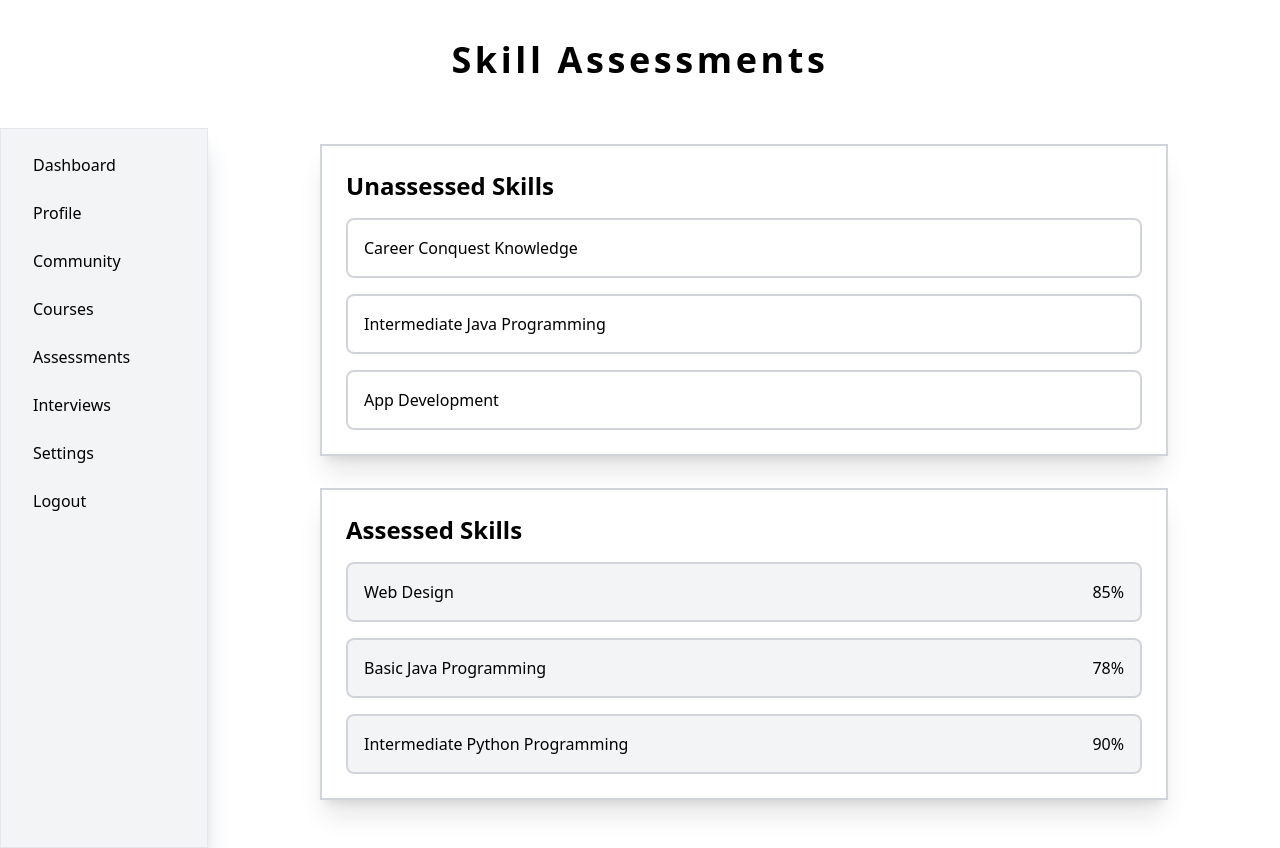
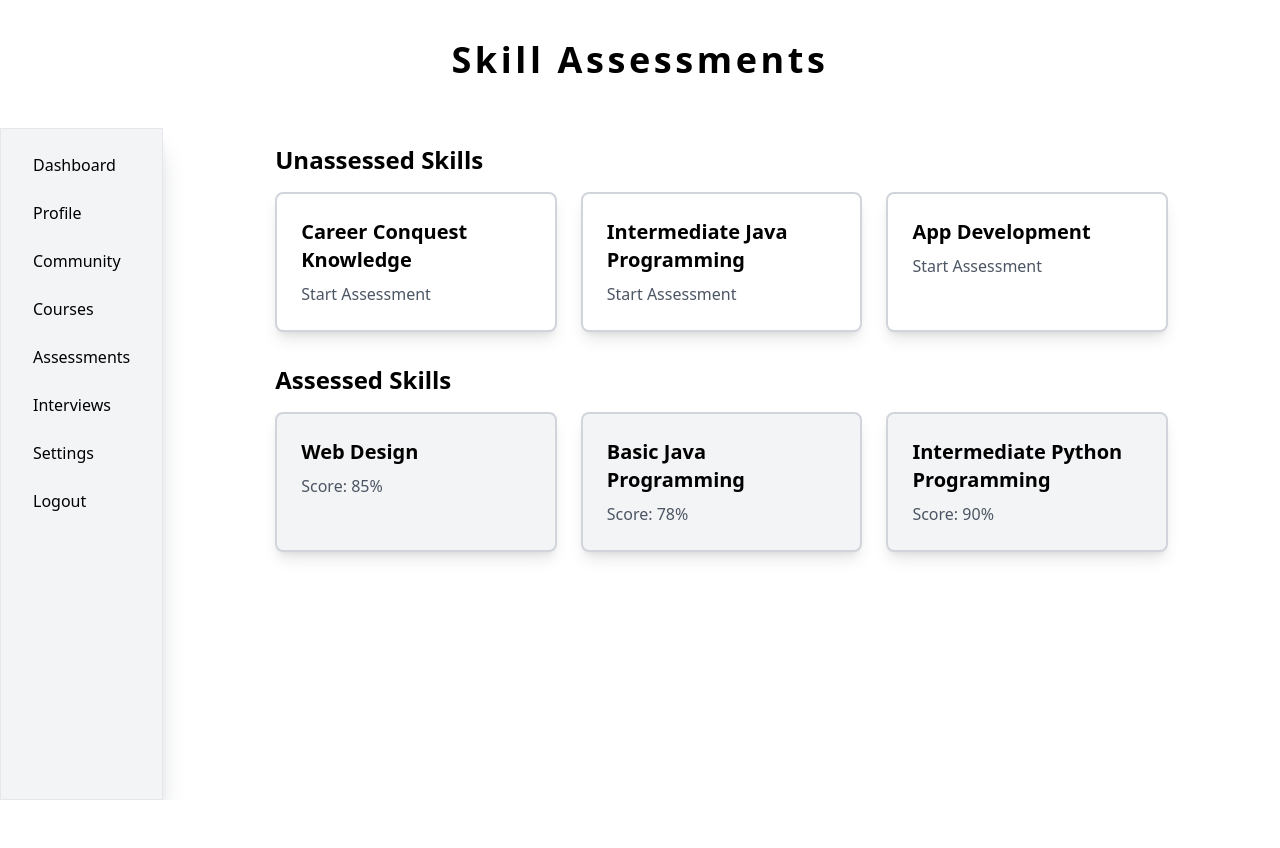
Before and after one commit to Arsh199965/Career-Conquest, a React (Vite) app: page /assessments in a window 1280 px wide. After the commit the page ends 800 px from the top, so only its background shows below. Built offline with nearby package versions, Linux system fonts and the light colour scheme.

Commit message:
Assessments Improved

```diff
--- a/src/components/AssessmentSelection.jsx
+++ b/src/components/AssessmentSelection.jsx
@@ -1,4 +1,4 @@
-import React, { useState } from "react";
+import React from "react";
 import Sidebar from "./Sidebar";
 
 const AssessmentSelectionPage = () => {
@@ -29,37 +29,36 @@ const AssessmentSelectionPage = () => {
         {/* Main Content */}
         <div className="flex-auto mx-24 p-4">
           {/* Unassessed Skills */}
-          <div className="mb-8 p-6 bg-white border-2 border-gray-300 shadow-xl">
+          <div className="mb-8">
             <h2 className="text-2xl font-semibold mb-4">Unassessed Skills</h2>
-            <ul className="space-y-4">
+            <div className="grid grid-cols-3 gap-6">
               {unassessedSkills.map((skill, index) => (
-                <li
+                <div
                   key={index}
-                  className="p-4 border-2 border-gray-300 rounded-lg hover:bg-gray-200 cursor-pointer"
+                  className="p-6 bg-white border-2 border-gray-300 rounded-lg shadow-lg hover:bg-gray-100 cursor-pointer"
                   onClick={() => (window.location.href = "/quiz")}
                 >
-                  {skill}
-                </li>
+                  <h3 className="text-xl font-bold mb-2">{skill}</h3>
+                  <p className="text-gray-600">Start Assessment</p>
+                </div>
               ))}
-            </ul>
+            </div>
           </div>
 
           {/* Assessed Skills */}
-          <div className="mb-8 p-6 bg-white border-2 border-gray-300 shadow-xl">
+          <div className="mb-8">
             <h2 className="text-2xl font-semibold mb-4">Assessed Skills</h2>
-            <ul className="space-y-4">
+            <div className="grid grid-cols-3 gap-6">
               {assessedSkills.map((skill, index) => (
-                <li
+                <div
                   key={index}
-                  className="p-4 border-2 border-gray-300 rounded-lg bg-gray-100"
+                  className="p-6 bg-gray-100 border-2 border-gray-300 rounded-lg shadow-lg"
                 >
-                  <div className="flex justify-between">
-                    <span>{skill.skill}</span>
-                    <span>{skill.score}%</span>
-                  </div>
-                </li>
+                  <h3 className="text-xl font-bold mb-2">{skill.skill}</h3>
+                  <p className="text-gray-600">Score: {skill.score}%</p>
+                </div>
               ))}
-            </ul>
+            </div>
           </div>
         </div>
       </div>
--- a/src/components/CoursesPage.jsx
+++ b/src/components/CoursesPage.jsx
@@ -84,8 +84,8 @@ const CoursesPage = () => {
     <div className="min-h-screen flex flex-col bg-white">
       {/* Header */}
       <header className="pt-10 w-full h-32 items-center">
-        <h1 className="text-4xl tracking-[0.2em] font-bold text-center">
-          Dashboard
+        <h1 className="text-4xl tracking-[0.1em] font-bold text-center">
+          Courses
         </h1>
       </header>
 
--- a/src/components/Sidebar.jsx
+++ b/src/components/Sidebar.jsx
@@ -5,7 +5,7 @@ const navLinks = [
   { name: "Profile", link: "/profile" },
   { name: "Community", link: "/community" },
   { name: "Courses", link: "/courses" },
-  { name: "Assessments", link: "/tests" },
+  { name: "Assessments", link: "/assessments" },
   { name: "Interviews", link: "/interviews" },
   { name: "Settings", link: "/settings" },
   { name: "Logout", link: "/" },
```
